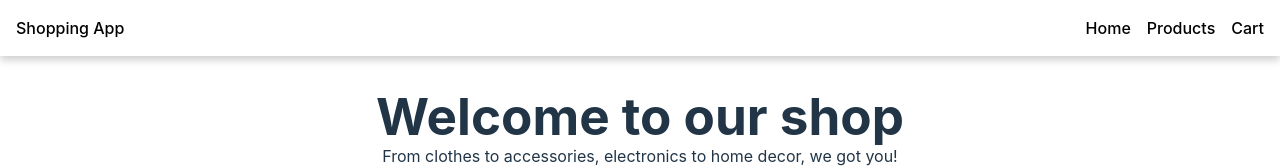
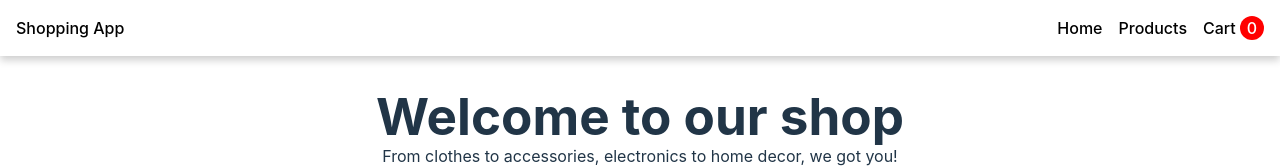
Before and after one commit to nikhil-tiwary61/shopping-cart, a React (Vite) app: page / in a window 1280 px wide. Shown: the top 168 px of the page. Built offline with nearby package versions, Linux system fonts and the light colour scheme.

Commit message:
feat: add an indicator for number of items in cart to the navbar

```diff
--- a/src/App.jsx
+++ b/src/App.jsx
@@ -3,10 +3,10 @@ import { Outlet } from "react-router-dom";
 import Navbar from "./components/Navbar";
 import Footer from "./components/Footer";
 
-function App() {
+function App({ cartQuantity }) {
   return (
     <>
-      <Navbar />
+      <Navbar cartQuantity={cartQuantity} />
       <Outlet />
       <Footer />
     </>
--- a/src/Router.jsx
+++ b/src/Router.jsx
@@ -28,7 +28,7 @@ export default function Router() {
   const router = createBrowserRouter([
     {
       path: "/",
-      element: <App />,
+      element: <App cartQuantity={cartQuantity} />,
       children: [
         { index: true, element: <HomePage /> },
         { path: "products", element: <ProductListing /> },
--- a/src/components/Navbar.jsx
+++ b/src/components/Navbar.jsx
@@ -1,7 +1,7 @@
 import { Link } from "react-router-dom";
 import "../styles/Navbar.css";
 
-export default function Navbar() {
+export default function Navbar({ cartQuantity }) {
   return (
     <header>
       <div>
@@ -16,7 +16,9 @@ export default function Navbar() {
             <Link to="products">Products</Link>
           </li>
           <li>
-            <Link to="cart">Cart</Link>
+            <Link to="cart">
+              Cart <span className="cart-quantity">{cartQuantity}</span>
+            </Link>
           </li>
         </ul>
       </nav>
--- a/src/styles/Navbar.css
+++ b/src/styles/Navbar.css
@@ -19,3 +19,11 @@ header > div,
 ul {
   list-style: none;
 }
+
+.cart-quantity {
+  display: inline-block;
+  background-color: red;
+  color: white;
+  border-radius: 50%;
+  width: 1.5em;
+}
```
